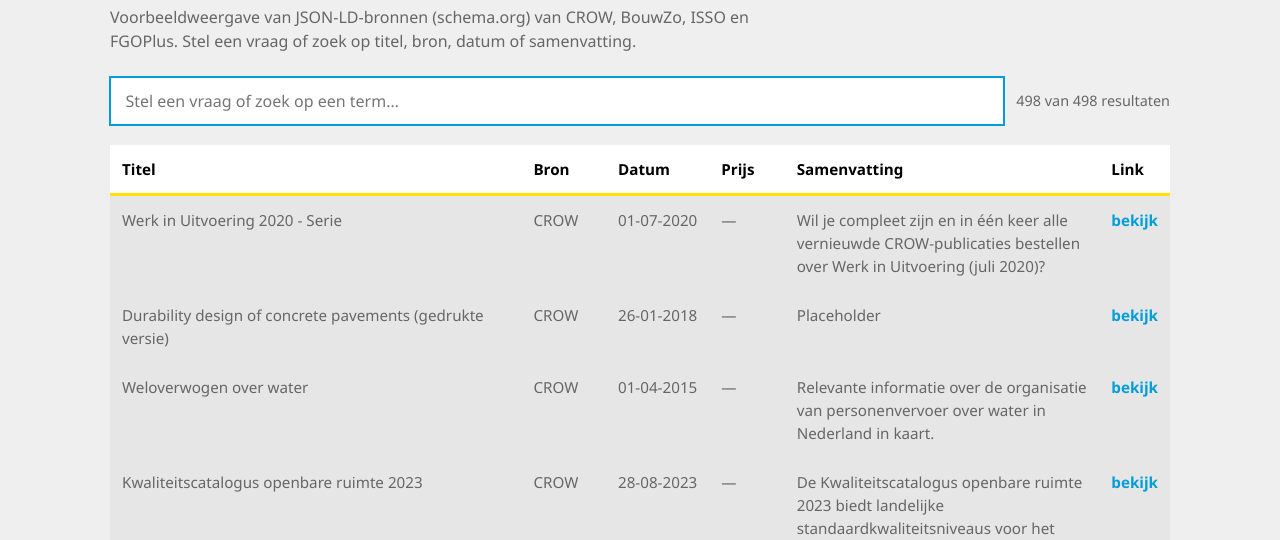
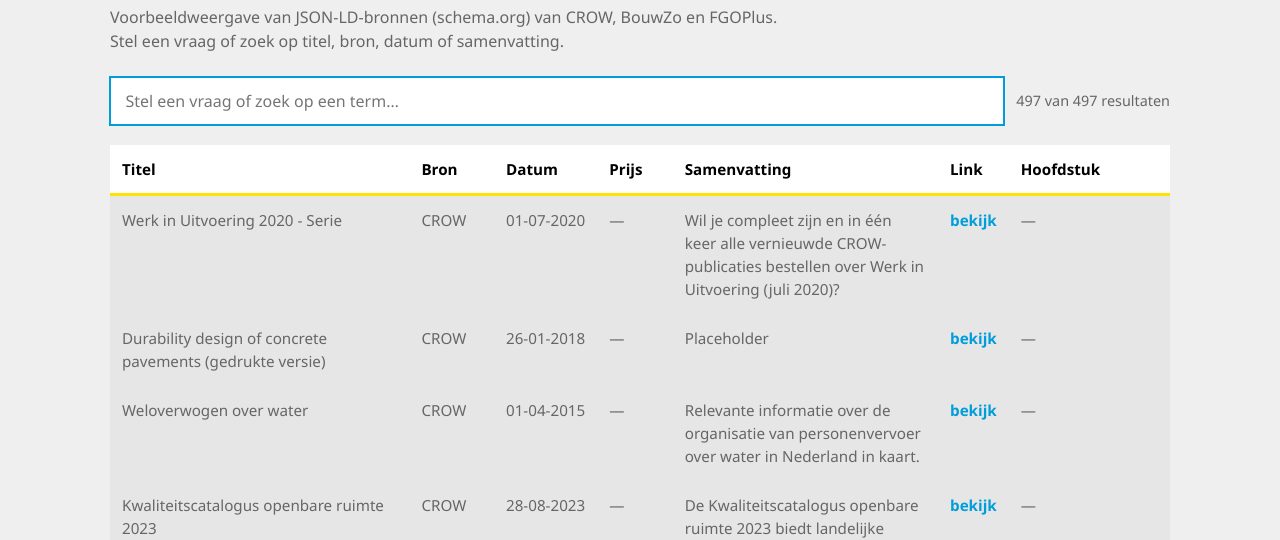
Before and after one commit to Stichting-CROW/bm19, a plain HTML site: page docs/-/catalog/index.html in a window 1280 px wide. Shown: the part 262-802 px from the top of the page. Drawn offline with Linux system fonts and the light colour scheme; a small style sheet from the web is missing.

Commit message:
Added chapter lookup in search results.

```diff
--- a/docs/-/catalog/catalog.css
+++ b/docs/-/catalog/catalog.css
@@ -224,3 +224,30 @@ td a:hover {
   font-size: 0.75rem;
   letter-spacing: 0.04em;
 }
+.chapters {
+  list-style: none;
+  margin: 0;
+  padding: 0;
+}
+.chapters li + li {
+  margin-top: 0.25rem;
+}
+.chapters a {
+  color: var(--blue);
+  font-weight: 700;
+  text-decoration: none;
+  white-space: nowrap;
+}
+.chapters a::before {
+  content: "→ ";
+}
+.chapters a:hover {
+  color: var(--blue-hover);
+  text-decoration: underline;
+}
+.card .chapters-label {
+  margin: 0.6rem 0 0.2rem;
+  color: var(--heading);
+  font-weight: 700;
+  font-size: 0.85rem;
+}
--- a/docs/-/catalog/data/bouwzo.json
+++ b/docs/-/catalog/data/bouwzo.json
@@ -9,6 +9,7 @@
     "Book": "schema:Book",
     "DigitalDocument": "schema:DigitalDocument",
     "Periodical": "schema:Periodical",
+    "Chapter": "schema:Chapter",
     "Organization": "schema:Organization",
     "Person": "schema:Person",
     "Audience": "schema:Audience",
@@ -67,7 +68,12 @@
       "@type": "@id"
     },
     "price": "schema:price",
-    "priceCurrency": "schema:priceCurrency"
+    "priceCurrency": "schema:priceCurrency",
+    "hasPart": {
+      "@id": "schema:hasPart",
+      "@type": "@id"
+    },
+    "position": "schema:position"
   },
   "@graph": [
     {
@@ -96,7 +102,19 @@
         "priceCurrency": "EUR"
       },
       "publisher": "ISSO",
-      "url": "https://bouwzo.nl/reader/publicatie/kleintje-inregelen/2021/4#4/4.2/4.2.2"
+      "url": "https://bouwzo.nl/reader/publicatie/kleintje-inregelen/2021/",
+      "hasPart": [
+        {
+          "id": "https://bouwzo.nl/reader/publicatie/kleintje-inregelen/2021/4#4/4.2/4.2.2",
+          "type": "Chapter",
+          "position": "4.2.2",
+          "name": null,
+          "keywords": [
+            "warmtebehoefte"
+          ],
+          "url": "https://bouwzo.nl/reader/publicatie/kleintje-inregelen/2021/4#4/4.2/4.2.2"
+        }
+      ]
     }
   ]
 }
--- a/docs/-/catalog/data/isso.json
+++ /dev/null
@@ -1,33 +0,0 @@
-{
-  "@context": {
-    "@version": 1.1,
-    "schema": "https://schema.org/",
-    "Publication": "schema:CreativeWork",
-    "id": "@id",
-    "type": "@type",
-    "name": "schema:name",
-    "abstract": "schema:abstract",
-    "publisher": {
-      "@id": "schema:publisher",
-      "@type": "@id"
-    },
-    "url": {
-      "@id": "schema:url",
-      "@type": "xsd:anyURI"
-    },
-    "xsd": "http://www.w3.org/2001/XMLSchema#"
-  },
-  "@graph": [
-    {
-      "id": "urn:isso:publicatie:4.2.2",
-      "type": "Publication",
-      "name": {
-        "@language": "nl",
-        "@value": "ISSO-publicatie 4.2.2 — Warmtebehoefte"
-      },
-      "abstract": "Placeholder: titel en samenvatting volgen uit de ISSO-zoekindex. Deze publicatie behandelt de warmtebehoefte.",
-      "publisher": "ISSO",
-      "url": null
-    }
-  ]
-}
--- a/docs/-/catalog/index.html
+++ b/docs/-/catalog/index.html
@@ -27,8 +27,8 @@
     <main>
       <h1>Kennisbronnen</h1>
       <p class="lead">
-        Voorbeeldweergave van JSON-LD-bronnen (schema.org) van CROW, BouwZo,
-        ISSO en FGOPlus. Stel een vraag of zoek op titel, bron, datum of
+        Voorbeeldweergave van JSON-LD-bronnen (schema.org) van CROW, BouwZo
+        en FGOPlus. Stel een vraag of zoek op titel, bron, datum of
         samenvatting.
       </p>
 
@@ -57,6 +57,7 @@
               <th>Prijs</th>
               <th>Samenvatting</th>
               <th>Link</th>
+              <th>Hoofdstuk</th>
             </tr>
           </thead>
           <tbody id="tbody"></tbody>
@@ -80,7 +81,6 @@
         var endpoints = [
           { url: "data/crow.json", source: "CROW" },
           { url: "data/bouwzo.json", source: "BouwZo" },
-          { url: "data/isso.json", source: "ISSO" },
           { url: "data/fgoplus.json", source: "FGOPlus" },
         ];
         var conceptsUrl = "data/concepts.json";
@@ -128,6 +128,53 @@
             style: "currency",
             currency: offer.priceCurrency || "EUR",
           });
+        }
+
+        // Chapters of a publication, from schema:hasPart. A chapter shows
+        // as "4.2.2 Name", or "Hoofdstuk 4.2.2" when it has no name.
+        function chapters(node) {
+          return []
+            .concat(node.hasPart == null ? [] : node.hasPart)
+            .filter(function (part) {
+              return part && typeof part === "object";
+            })
+            .map(function (part) {
+              var position = text(part.position);
+              var name = text(part.name);
+              var label = name
+                ? (position ? position + " " : "") + name
+                : "Hoofdstuk" + (position ? " " + position : "");
+              return {
+                label: label,
+                url: text(part.url) || text(part.id),
+                keywords: []
+                  .concat(part.keywords == null ? [] : part.keywords)
+                  .map(text)
+                  .join(" "),
+              };
+            });
+        }
+
+        function chapterLinks(list) {
+          return (
+            '<ul class="chapters">' +
+            list
+              .map(function (c) {
+                return (
+                  "<li>" +
+                  (c.url
+                    ? '<a href="' +
+                      esc(c.url) +
+                      '" target="_blank" rel="noopener">' +
+                      esc(c.label) +
+                      "</a>"
+                    : esc(c.label)) +
+                  "</li>"
+                );
+              })
+              .join("") +
+            "</ul>"
+          );
         }
 
         function esc(s) {
@@ -204,6 +251,7 @@
             .concat(node.keywords == null ? [] : node.keywords)
             .map(text)
             .join(" ");
+          var parts = chapters(node);
           var summary;
           if (isProduct) {
             summary = [
@@ -242,6 +290,9 @@
                 esc(url) +
                 '" target="_blank" rel="noopener">bekijk</a>'
               : "—") +
+            "</td>" +
+            "<td>" +
+            (parts.length ? chapterLinks(parts) : "—") +
             "</td>";
 
           return {
@@ -250,6 +301,7 @@
             title: title,
             summary: summary,
             url: url,
+            chapters: parts,
             row: tr,
             words: words(
               [
@@ -260,7 +312,13 @@
                 summary,
                 url,
                 keywords,
-              ].join(" "),
+              ]
+                .concat(
+                  parts.map(function (c) {
+                    return c.label + " " + c.keywords;
+                  }),
+                )
+                .join(" "),
             ),
           };
         }
@@ -342,6 +400,10 @@
               : esc(r.title)) +
             "</h3>" +
             (r.summary ? "<p>" + esc(r.summary) + "</p>" : "") +
+            (r.chapters.length
+              ? '<p class="chapters-label">Direct naar</p>' +
+                chapterLinks(r.chapters)
+              : "") +
             "</li>"
           );
         }
```
Also changed, not shown: docs/-/catalog/data/README.md.
